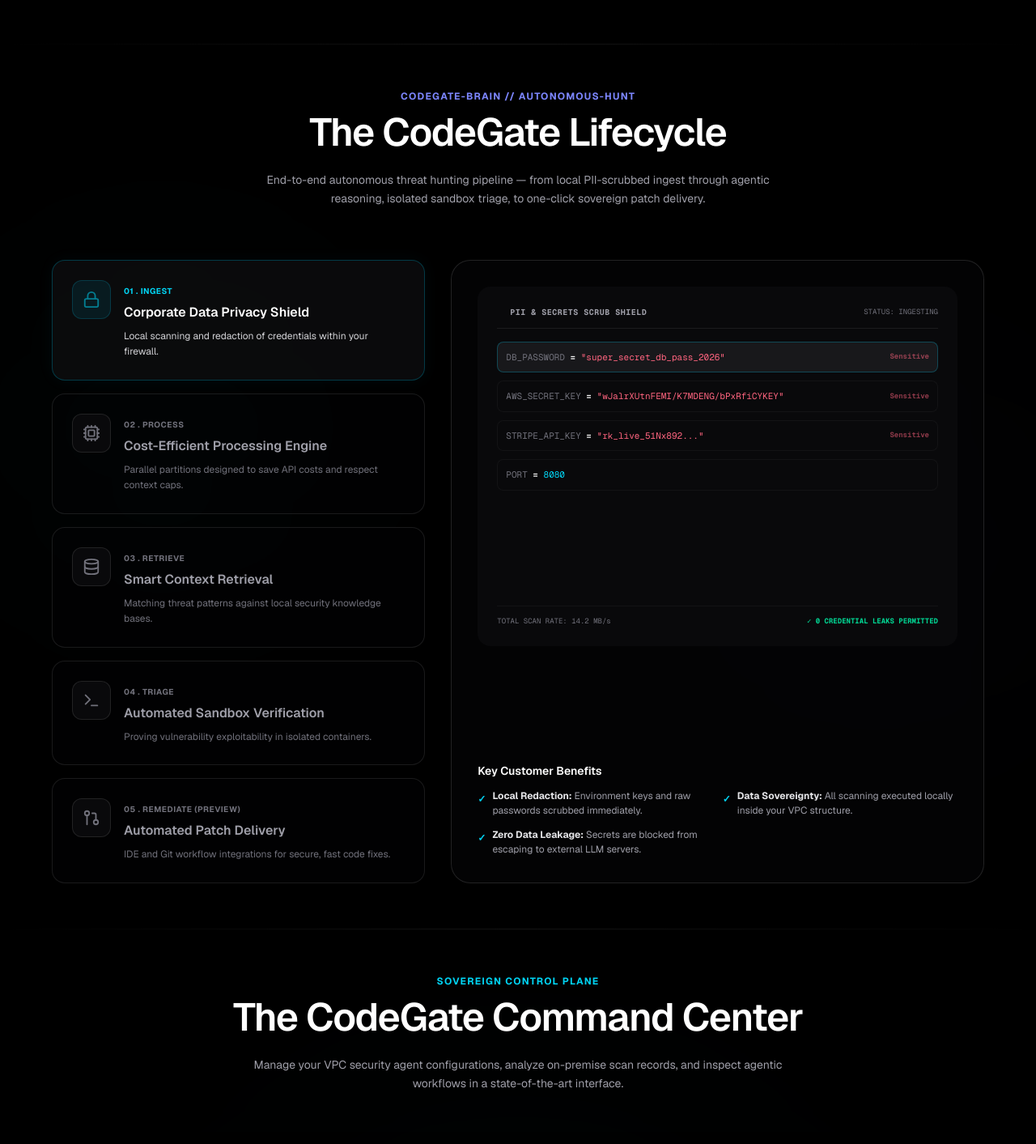
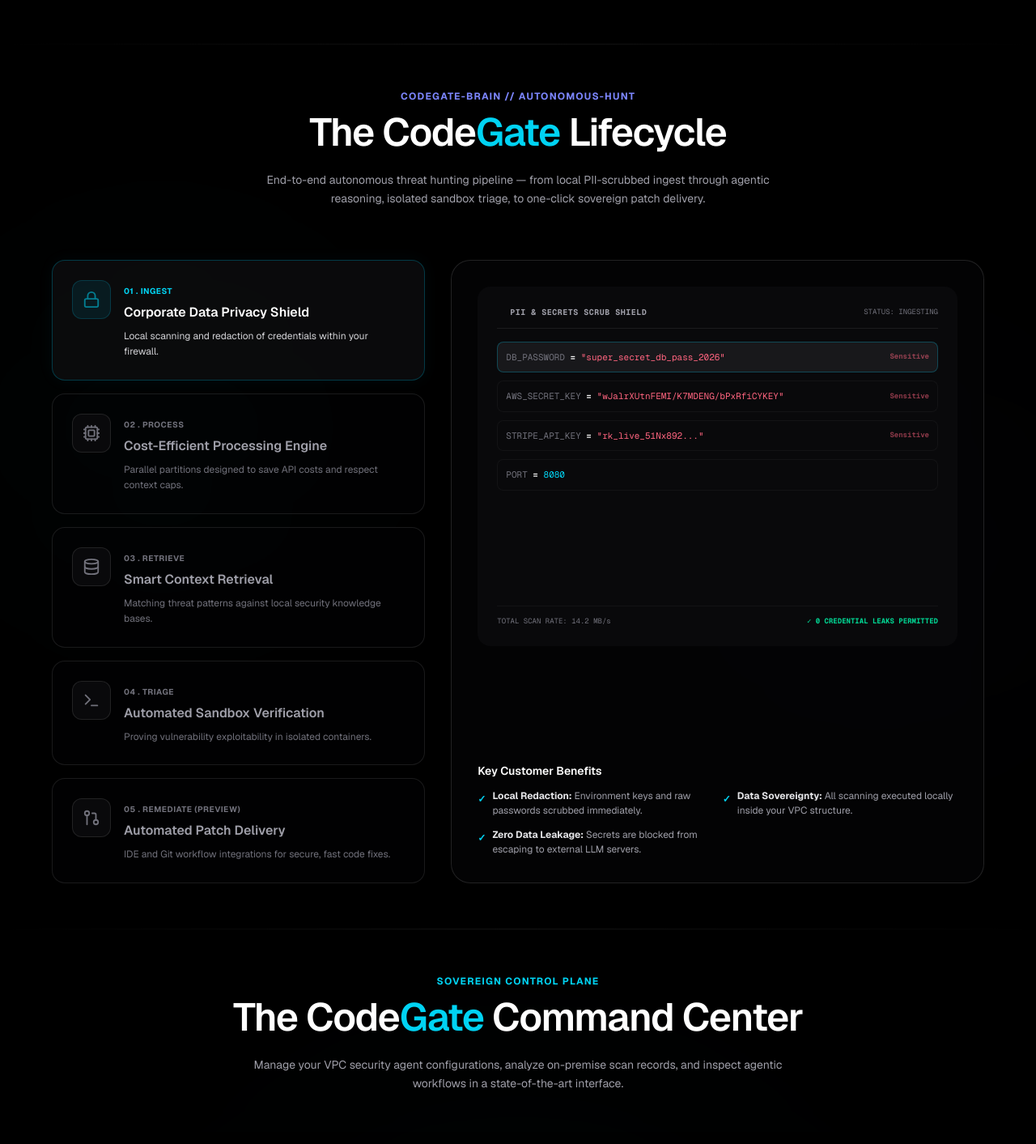
Before and after one commit to mirror-labs-X/codeGate.app, a Next.js app: page / in a window 1280 px wide. Shown: the part 2460-3873 px from the top of the page at 81% size. Built offline with nearby package versions, Linux system fonts and the light colour scheme.

Commit message:
style section headers with brand color for Gate

```diff
--- a/app/components/DashboardShowcase.tsx
+++ b/app/components/DashboardShowcase.tsx
@@ -781,7 +781,7 @@ export default function DashboardShowcase() {
           Sovereign Control Plane
         </div>
         <h2 className="text-3xl sm:text-5xl font-semibold tracking-tight text-white mb-6">
-          The CodeGate Command Center
+          The Code<span className="text-cyan-400">Gate</span> Command Center
         </h2>
         <p className="text-zinc-400 font-normal leading-relaxed text-sm max-w-2xl mx-auto">
           Manage your VPC security agent configurations, analyze on-premise scan records, and inspect agentic workflows in a state-of-the-art interface.
--- a/app/components/ThreatLifecycle.tsx
+++ b/app/components/ThreatLifecycle.tsx
@@ -603,7 +603,7 @@ export default function ThreatLifecycle() {
             codegate-brain // autonomous-hunt
           </div>
           <h2 className="text-3xl sm:text-5xl font-semibold tracking-tight text-white mb-6">
-            The CodeGate Lifecycle
+            The Code<span className="text-cyan-400">Gate</span> Lifecycle
           </h2>
           <p className="text-zinc-400 font-normal leading-relaxed text-sm max-w-2xl mx-auto">
             End-to-end autonomous threat hunting pipeline — from local PII-scrubbed ingest through agentic reasoning, isolated sandbox triage, to one-click sovereign patch delivery.
```
